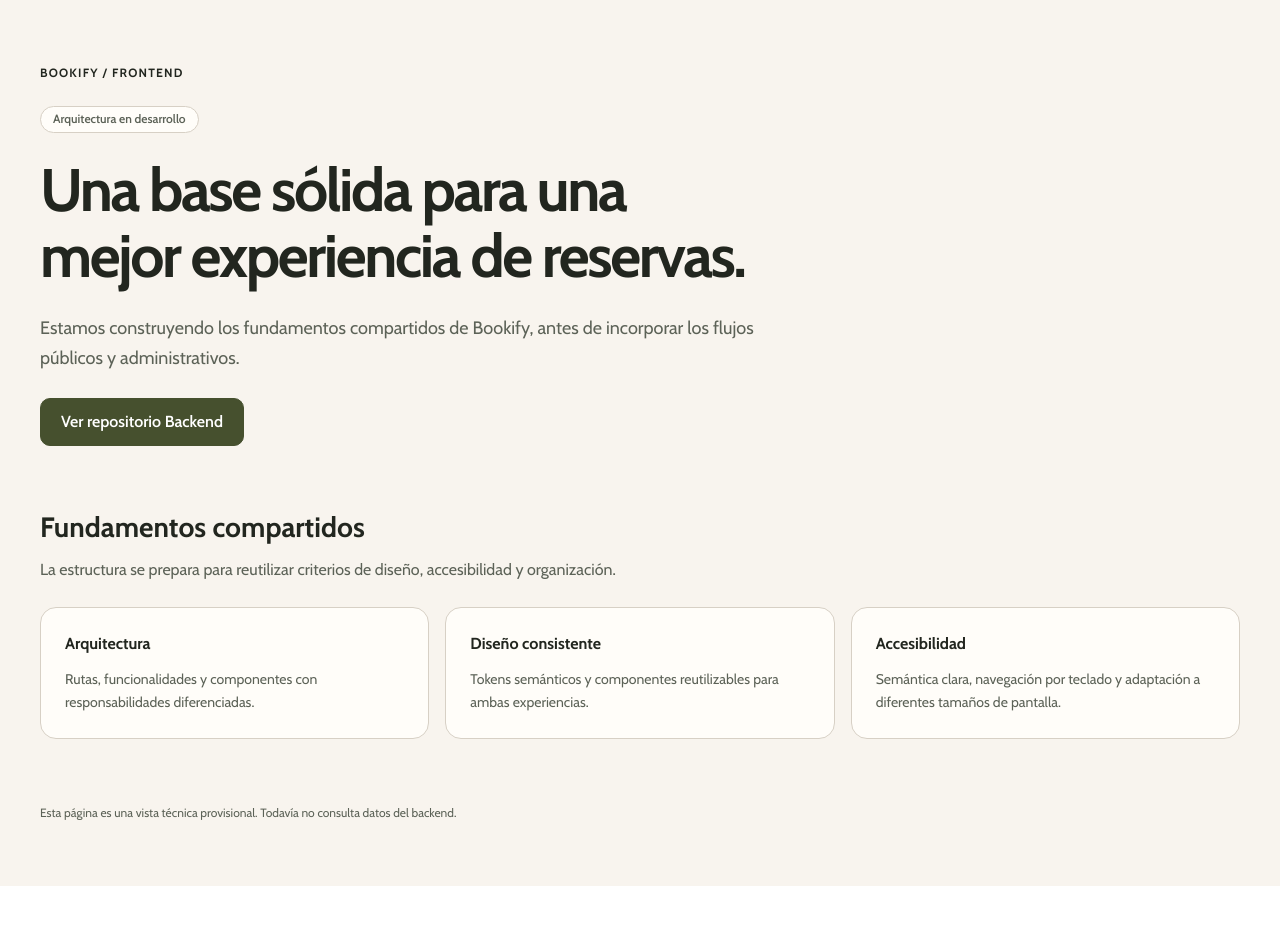
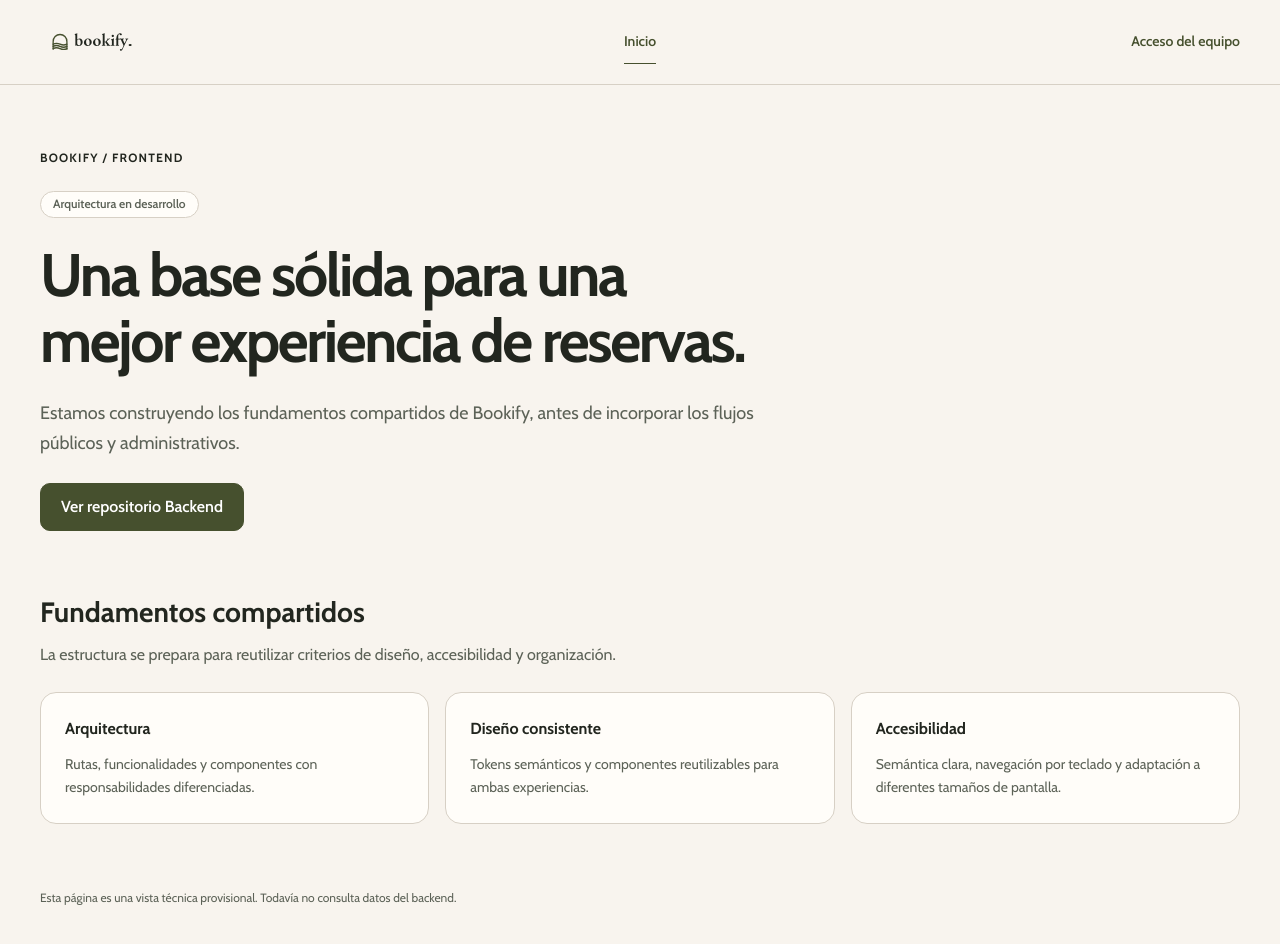
Before and after one commit to merg8511/Bookify.Web.Booking, a Next.js app: page / in a window 1280 px wide. Shown: the top 944 px of the page. Before the commit the page ends 886 px from the top, so only its background shows below. Built offline with nearby package versions, Linux system fonts and the light colour scheme.

Commit message:
feat(public): integrate accessible editorial navigation

```diff
--- a/package.json
+++ b/package.json
@@ -19,6 +19,7 @@
     "test:all": "pnpm lint && pnpm typecheck && pnpm api:validate && pnpm api:check && pnpm test:coverage && pnpm build && pnpm test:e2e"
   },
   "dependencies": {
+    "@phosphor-icons/react": "^2.1.10",
     "jose": "6.2.15",
     "next": "16.4.5",
     "next-auth": "5.0.0-beta.32",
--- a/src/app/(public)/layout.tsx
+++ b/src/app/(public)/layout.tsx
@@ -1,13 +1,21 @@
 import type { ReactNode } from "react";
 import { EB_Garamond, Cabin } from "next/font/google";
+
+import { PublicHeader } from "@/components/navigation/public-header";
+
 import "@/styles/public-tokens.css";
 
 /*
- * MÓDULO 26.1 — PUBLIC LAYOUT
+ * BOOKIFY — PUBLIC LAYOUT
  *
- * TIP-001: fuentes públicas aprobadas.
- * DS-003: separación visual público/admin.
+ * TIP-001: EB Garamond + Cabin.
+ * NAV-001: Editorial Header NAV-P1.
+ * RESP-001: Editorial Continuity.
+ *
+ * El layout conserva la identidad pública
+ * sin introducir lógica de reservas.
  */
+
 const displayFont = EB_Garamond({
   subsets: ["latin"],
   variable: "--font-public-display",
@@ -30,6 +38,8 @@ export default function PublicLayout({ children }: PublicLayoutProps) {
       data-bookify-ui="public"
       className={`${displayFont.variable} ${bodyFont.variable}`}
     >
+      <PublicHeader />
+
       {children}
     </div>
   );
--- a/src/app/(public)/page.tsx
+++ b/src/app/(public)/page.tsx
@@ -6,7 +6,7 @@ import styles from "./page.module.css";
 
 export default function HomePage() {
   return (
-    <main className={styles.page}>
+    <main id="contenido-principal" tabIndex={-1} className={styles.page}>
       <ContentContainer>
         <div className={styles.content}>
           <header className={styles.hero}>
--- a/src/app/(public)/properties/[propertyId]/loading.tsx
+++ b/src/app/(public)/properties/[propertyId]/loading.tsx
@@ -10,7 +10,7 @@ import styles from "./page.module.css";
 
 export default function PropertyLoading() {
   return (
-    <main className={styles.page}>
+    <main id="contenido-principal" tabIndex={-1} className={styles.page}>
       <ContentContainer>
         <div
           aria-busy="true"
--- a/src/app/(public)/properties/[propertyId]/not-found.tsx
+++ b/src/app/(public)/properties/[propertyId]/not-found.tsx
@@ -10,7 +10,7 @@ import styles from "./page.module.css";
 
 export default function PropertyNotFound() {
   return (
-    <main className={styles.page}>
+    <main id="contenido-principal" tabIndex={-1} className={styles.page}>
       <ContentContainer>
         <div className={styles.errorContent}>
           <p className={styles.eyebrow}>Alojamiento no encontrado</p>
--- a/src/app/(public)/properties/[propertyId]/page.tsx
+++ b/src/app/(public)/properties/[propertyId]/page.tsx
@@ -83,7 +83,7 @@ export default async function PropertyPage({ params }: PropertyPageProps) {
     }
 
     return (
-      <main className={styles.page}>
+      <main id="contenido-principal" tabIndex={-1} className={styles.page}>
         <ContentContainer>
           <div className={styles.errorContent}>
             <ApiErrorNotice error={result.error} />
@@ -106,7 +106,7 @@ export default async function PropertyPage({ params }: PropertyPageProps) {
 
   if (!property) {
     return (
-      <main className={styles.page}>
+      <main id="contenido-principal" tabIndex={-1} className={styles.page}>
         <ContentContainer>
           <p role="alert">
             No fue posible obtener la información del alojamiento.
@@ -117,7 +117,7 @@ export default async function PropertyPage({ params }: PropertyPageProps) {
   }
 
   return (
-    <main className={styles.page}>
+    <main id="contenido-principal" tabIndex={-1} className={styles.page}>
       <ContentContainer>
         <div className={styles.content}>
           <header className={styles.hero}>
--- /dev/null
+++ b/src/components/navigation/public-header.module.css
@@ -0,0 +1,265 @@
+/*
+ * BOOKIFY — NAV-P1 EDITORIAL HEADER
+ *
+ * COLOR-001: Olive & Ivory
+ * GEOM-001: Editorial Airy
+ * RESP-001: Editorial Continuity
+ * MOTION-001: Quiet Elegance
+ */
+
+.header {
+  position: relative;
+  width: 100%;
+
+  border-bottom: 1px solid var(--color-border);
+
+  background: var(--color-background);
+  color: var(--color-foreground);
+}
+
+/* Acceso directo al contenido */
+
+.skipLink {
+  position: absolute;
+  top: var(--space-2);
+  left: var(--space-4);
+  z-index: 10;
+
+  padding: var(--space-3) var(--space-4);
+
+  border-radius: var(--radius-button);
+  background: var(--color-primary);
+  color: var(--color-on-primary);
+
+  font-size: var(--text-sm);
+  font-weight: 600;
+  text-decoration: none;
+
+  transform: translateY(-160%);
+}
+
+.skipLink:focus-visible {
+  transform: translateY(0);
+
+  outline: 3px solid var(--color-focus);
+  outline-offset: 3px;
+}
+
+/* Estructura desktop */
+
+.bar {
+  display: grid;
+  grid-template-columns: minmax(0, 1fr) auto minmax(0, 1fr);
+  align-items: center;
+  column-gap: var(--space-8);
+
+  min-height: 80px;
+
+  /*
+   * H nominal de 40 px.
+   * Zona libre vertical >= 0.5H = 20 px.
+   */
+  padding-block: var(--space-5);
+}
+
+/* El SVG es el maestro Horizon, no HTML recreado */
+
+.brand {
+  --bookify-brand-height: 40px;
+  --bookify-brand-mobile-height: 30px;
+
+  justify-self: start;
+}
+
+/* Navegación central */
+
+.desktopNav {
+  display: flex;
+  align-items: center;
+  justify-content: center;
+  gap: var(--space-8);
+}
+
+.navLink,
+.staffLink {
+  display: inline-flex;
+  min-height: 44px;
+  align-items: center;
+
+  border-bottom: 1px solid transparent;
+
+  color: var(--color-foreground);
+  font-family: var(--font-body);
+  font-size: var(--text-sm);
+  font-weight: 600;
+  line-height: 1.4;
+
+  text-decoration: none;
+
+  transition:
+    color var(--motion-fast) var(--motion-easing),
+    border-color var(--motion-fast) var(--motion-easing);
+}
+
+.navLink[aria-current="page"] {
+  border-bottom-color: var(--color-primary);
+  color: var(--color-primary);
+}
+
+/* Acceso real, no CTA de reserva */
+
+.staffLink {
+  justify-self: end;
+  color: var(--color-primary);
+}
+
+@media (hover: hover) and (pointer: fine) {
+  .navLink:hover,
+  .staffLink:hover {
+    border-bottom-color: var(--color-primary);
+    color: var(--color-primary);
+  }
+}
+
+/* Control móvil: oculto en escritorio */
+
+.menuButton {
+  display: none;
+
+  width: 44px;
+  height: 44px;
+
+  align-items: center;
+  justify-content: center;
+
+  border: 1px solid var(--color-border);
+  border-radius: var(--radius-button);
+
+  background: var(--color-surface);
+  color: var(--color-primary);
+
+  cursor: pointer;
+
+  transition:
+    background-color var(--motion-fast) var(--motion-easing),
+    border-color var(--motion-fast) var(--motion-easing);
+}
+
+.menuButton:focus-visible {
+  outline: 3px solid var(--color-focus);
+  outline-offset: 3px;
+}
+
+@media (hover: hover) and (pointer: fine) {
+  .menuButton:hover {
+    border-color: var(--color-primary);
+    background: var(--color-background-alt);
+  }
+}
+
+/* El panel nunca se muestra en escritorio */
+
+.mobileNav,
+.mobileNav[hidden] {
+  display: none;
+}
+
+.mobileLink {
+  display: flex;
+  min-height: 48px;
+  align-items: center;
+
+  padding: var(--space-3) var(--space-4);
+
+  border-radius: var(--radius-button);
+
+  color: var(--color-foreground);
+  font-size: var(--text-base);
+  font-weight: 500;
+  text-decoration: none;
+
+  transition: background-color var(--motion-fast) var(--motion-easing);
+}
+
+.mobileLink[aria-current="page"] {
+  background: var(--color-background-alt);
+  color: var(--color-primary);
+
+  box-shadow: inset 3px 0 0 var(--color-primary);
+}
+
+@media (hover: hover) and (pointer: fine) {
+  .mobileLink:hover {
+    background: var(--color-background-alt);
+  }
+}
+
+/* Responsive — el cambio responde al espacio
+   disponible, no a un modelo de dispositivo. */
+
+@media (max-width: 860px) {
+  .bar {
+    grid-template-columns: minmax(0, 1fr) auto;
+    column-gap: var(--space-4);
+
+    min-height: 68px;
+    padding-block: var(--space-3);
+  }
+
+  /*
+   * H = 30 px; el botón de 44 px centra la marca.
+   * Margen vertical efectivo >= 0.5H.
+   */
+
+  .desktopNav,
+  .staffLink {
+    display: none;
+  }
+
+  .menuButton {
+    display: inline-flex;
+    justify-self: end;
+  }
+
+  .mobileNav:not([hidden]) {
+    display: flex;
+    flex-direction: column;
+    gap: var(--space-1);
+
+    padding-block: var(--space-2) var(--space-4);
+
+    border-top: 1px solid var(--color-border);
+
+    animation: editorial-menu-reveal var(--motion-editorial-reveal, 380ms)
+      ease-out both;
+  }
+}
+
+@keyframes editorial-menu-reveal {
+  from {
+    opacity: 0;
+    transform: translateY(8px);
+  }
+
+  to {
+    opacity: 1;
+    transform: translateY(0);
+  }
+}
+
+@media (prefers-reduced-motion: reduce) {
+  .mobileNav:not([hidden]) {
+    animation: none;
+  }
+}
+
+@media (forced-colors: active) {
+  .menuButton {
+    border-color: ButtonText;
+  }
+
+  .mobileLink[aria-current="page"] {
+    outline: 2px solid Highlight;
+    outline-offset: -2px;
+  }
+}
--- /dev/null
+++ b/src/components/navigation/public-header.tsx
@@ -0,0 +1,168 @@
+"use client";
+
+import Link from "next/link";
+import { usePathname } from "next/navigation";
+import { useEffect, useId, useRef, useState, type KeyboardEvent } from "react";
+
+import { ListIcon } from "@phosphor-icons/react/dist/csr/List";
+import { XIcon } from "@phosphor-icons/react/dist/csr/X";
+
+import { BookifyLogo } from "@/components/brand/bookify-logo";
+import { ContentContainer } from "@/components/ui/content-container";
+
+import styles from "./public-header.module.css";
+
+type MenuState = {
+  pathname: string;
+  open: boolean;
+};
+
+/*
+ * BOOKIFY — NAV-P1 EDITORIAL HEADER
+ *
+ * NAV-001: navegación pública.
+ * RESP-001: continuidad editorial responsive.
+ * LOGO-004: zona de protección Horizon.
+ *
+ * No incorpora rutas o acciones de reserva
+ * que todavía no existen.
+ */
+export function PublicHeader() {
+  const pathname = usePathname() ?? "/";
+  const mobileMenuId = useId();
+
+  const headerRef = useRef<HTMLElement>(null);
+  const menuButtonRef = useRef<HTMLButtonElement>(null);
+
+  const [menuState, setMenuState] = useState<MenuState>({
+    pathname,
+    open: false,
+  });
+
+  // Si la ruta cambia, el menú queda cerrado
+  // incluso al navegar con Back/Forward.
+  const isOpen = menuState.pathname === pathname && menuState.open;
+
+  const isHome = pathname === "/";
+
+  function closeMenu() {
+    setMenuState({
+      pathname,
+      open: false,
+    });
+  }
+
+  function toggleMenu() {
+    setMenuState({
+      pathname,
+      open: !isOpen,
+    });
+  }
+
+  function handleKeyDown(event: KeyboardEvent<HTMLElement>) {
+    if (event.key !== "Escape" || !isOpen) {
+      return;
+    }
+
+    event.preventDefault();
+
+    closeMenu();
+
+    // Restituir el foco al control que abrió el menú.
+    menuButtonRef.current?.focus();
+  }
+
+  // Como el menú es un disclosure no modal,
+  // cerrar al interactuar fuera del encabezado
+  // sin bloquear el scroll ni el resto de la página.
+  useEffect(() => {
+    if (!isOpen) {
+      return;
+    }
+
+    function handleOutsidePointer(event: PointerEvent) {
+      const target = event.target;
+
+      if (
+        target instanceof Node &&
+        headerRef.current &&
+        !headerRef.current.contains(target)
+      ) {
+        setMenuState({
+          pathname,
+          open: false,
+        });
+      }
+    }
+
+    document.addEventListener("pointerdown", handleOutsidePointer);
+
+    return () => {
+      document.removeEventListener("pointerdown", handleOutsidePointer);
+    };
+  }, [isOpen, pathname]);
+
+  return (
+    <header ref={headerRef} className={styles.header} onKeyDown={handleKeyDown}>
+      <a href="#contenido-principal" className={styles.skipLink}>
+        Saltar al contenido principal
+      </a>
+
+      <ContentContainer>
+        <div className={styles.bar}>
+          <BookifyLogo context="public" href="/" className={styles.brand} />
+
+          <nav aria-label="Navegación principal" className={styles.desktopNav}>
+            <Link
+              href="/"
+              className={styles.navLink}
+              aria-current={isHome ? "page" : undefined}
+            >
+              Inicio
+            </Link>
+          </nav>
+
+          <Link href="/login" className={styles.staffLink}>
+            Acceso del equipo
+          </Link>
+
+          <button
+            ref={menuButtonRef}
+            type="button"
+            className={styles.menuButton}
+            aria-label={isOpen ? "Cerrar menú" : "Abrir menú"}
+            aria-controls={mobileMenuId}
+            aria-expanded={isOpen}
+            onClick={toggleMenu}
+          >
+            {isOpen ? (
+              <XIcon size={22} weight="regular" aria-hidden="true" />
+            ) : (
+              <ListIcon size={22} weight="regular" aria-hidden="true" />
+            )}
+          </button>
+        </div>
+
+        <nav
+          id={mobileMenuId}
+          aria-label="Navegación móvil"
+          className={styles.mobileNav}
+          hidden={!isOpen}
+        >
+          <Link
+            href="/"
+            className={styles.mobileLink}
+            aria-current={isHome ? "page" : undefined}
+            onClick={closeMenu}
+          >
+            Inicio
+          </Link>
+
+          <Link href="/login" className={styles.mobileLink} onClick={closeMenu}>
+            Acceso del equipo
+          </Link>
+        </nav>
+      </ContentContainer>
+    </header>
+  );
+}
```
Also changed, not shown: 1 other file (tests, documents, lock files or other folders).
